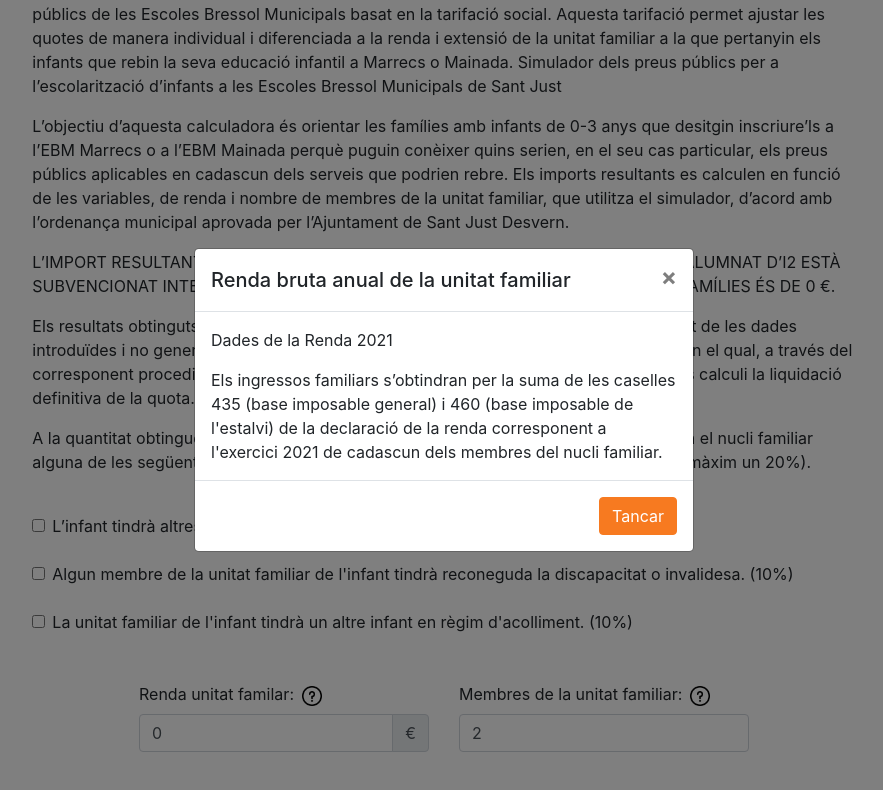
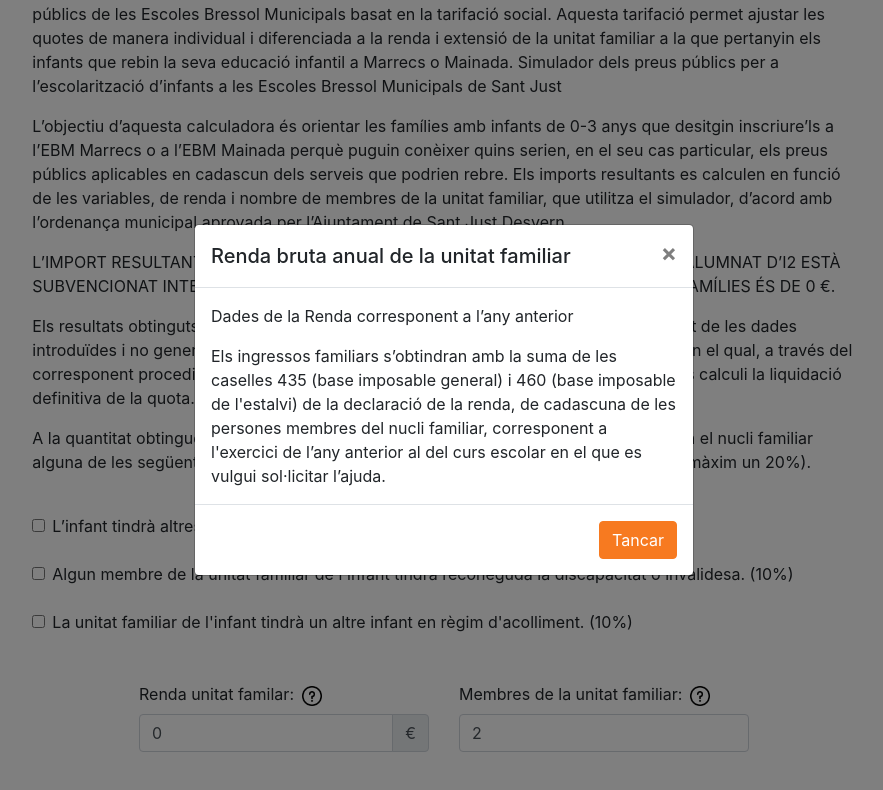
Before and after one commit to oriolenantena/CalculadoraMarrecs, an Angular app: page / in a window 1280 px wide. Both pictures are taken after a click on the picture 507 px from the left and 993 px from the top of the page. Shown: the part 298-1088 px from the top of the page, without its empty margins (196-1079 px from the left). Built offline with nearby package versions, Linux system fonts and the light colour scheme.

Commit message:
changes requested by the city council

```diff
--- a/src/app/app.component.html
+++ b/src/app/app.component.html
@@ -182,7 +182,9 @@
               <th scope="row" colspan="3" class="table-secondary">Servei de menjador fix parcial</th>
             </tr>
             <tr>
-              <th scope="row" colspan="3" class="table-secondary" style="background-color: #d6d8db66;">3 vegades/setmana</th>
+              <th scope="row" colspan="3" class="table-secondary" style="background-color: #d6d8db66;">3
+                vegades/setmana
+              </th>
             </tr>
             <tr>
               <th scope="row">Menjador complert</th>
@@ -195,7 +197,9 @@
               <td>{{ D29() }} €</td>
             </tr>
             <tr>
-              <th scope="row" colspan="3" class="table-secondary" style="background-color: #d6d8db66;">2 vegades/setmana</th>
+              <th scope="row" colspan="3" class="table-secondary" style="background-color: #d6d8db66;">2
+                vegades/setmana
+              </th>
             </tr>
             <tr>
               <th scope="row">Menjador complert</th>
@@ -208,7 +212,9 @@
               <td>{{ D32() }} €</td>
             </tr>
             <tr>
-              <th scope="row" colspan="3" class="table-secondary" style="background-color: #d6d8db66;">1 vegades/setmana</th>
+              <th scope="row" colspan="3" class="table-secondary" style="background-color: #d6d8db66;">1
+                vegades/setmana
+              </th>
             </tr>
             <tr>
               <th scope="row">Menjador complert</th>
@@ -264,10 +270,10 @@
           </button>
         </div>
         <div class="modal-body">
-          <p>Dades de la Renda 2021</p>
-          Els ingressos familiars s’obtindran per la suma de les caselles 435 (base imposable general) i 460 (base
-          imposable de l'estalvi) de la declaració de la renda corresponent a l'exercici 2021 de cadascun dels membres
-          del nucli familiar.
+          <p>Dades de la Renda corresponent a l’any anterior</p>
+          Els ingressos familiars s’obtindran amb la suma de les caselles 435 (base imposable general) i 460 (base
+          imposable de l'estalvi) de la declaració de la renda, de cadascuna de les persones membres del nucli familiar,
+          corresponent a l'exercici de l’any anterior al del curs escolar en el que es vulgui sol·licitar l’ajuda.
         </div>
         <div class="modal-footer">
           <button type="button" class="btn btn-primary" data-dismiss="modal">Tancar</button>
```
Lines whose indentation alone changed are shown as unchanged.
